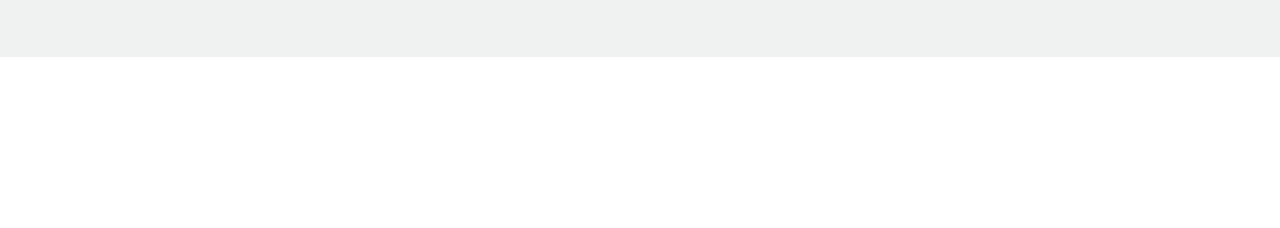
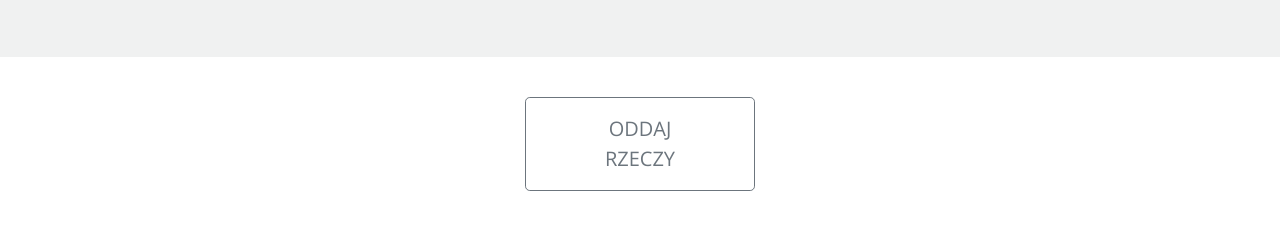
Before and after one commit to kj-ninja/oddaj-rzeczy, a React (Create React App) app: page / in a window 1280 px wide. Shown: the part 1329-1557 px from the top of the page. Before the commit the page ends 1386 px from the top, so only its background shows below. Built offline with nearby package versions, Linux system fonts and the light colour scheme.

Commit message:
add button to section

```diff
--- a/src/components/SimpleSteps/SimpleSteps.js
+++ b/src/components/SimpleSteps/SimpleSteps.js
@@ -3,12 +3,13 @@ import './SimpleSteps.scss';
 import Row from "react-bootstrap/Row";
 import Col from "react-bootstrap/Col";
 import Container from "react-bootstrap/Container";
+import Button from "react-bootstrap/Button";
 
 const SimpleSteps = () => {
     return (
         <>
             <div className="simple-steps__header">
-                <h2 className="simple-steps__title">Wystarczą 4 proste kroki</h2>
+                <h2>Wystarczą 4 proste kroki</h2>
                 <img src={require("../../assets/Decoration.svg")} alt=""/>
             </div>
             <div className="simple-steps__background">
@@ -49,6 +50,9 @@ const SimpleSteps = () => {
                     </Row>
                 </Container>
             </div>
+            <div className="simple-steps__button-container">
+                <Button variant="outline-secondary" size="lg">ODDAJ RZECZY</Button>
+            </div>
         </>
     );
 };
--- a/src/components/SimpleSteps/SimpleSteps.scss
+++ b/src/components/SimpleSteps/SimpleSteps.scss
@@ -5,7 +5,7 @@
   display: flex;
   flex-direction: column;
   align-items: center;
-  .simple-steps__title {
+  h2 {
     @include header() {
       text-align: center;
       margin-bottom: 30px;
@@ -15,7 +15,6 @@
     margin-bottom: 40px;
   }
 }
-
 
 .simple-steps__background {
   width: 100%;
@@ -43,5 +42,13 @@
       line-height: 18px;
     }
   }
-
 }
+.simple-steps__button-container {
+  display: flex;
+  justify-content: center;
+  .btn {
+    width: 230px;
+    padding: 1rem 3.5rem;
+    margin: 40px 0;
+  }
+}
```
